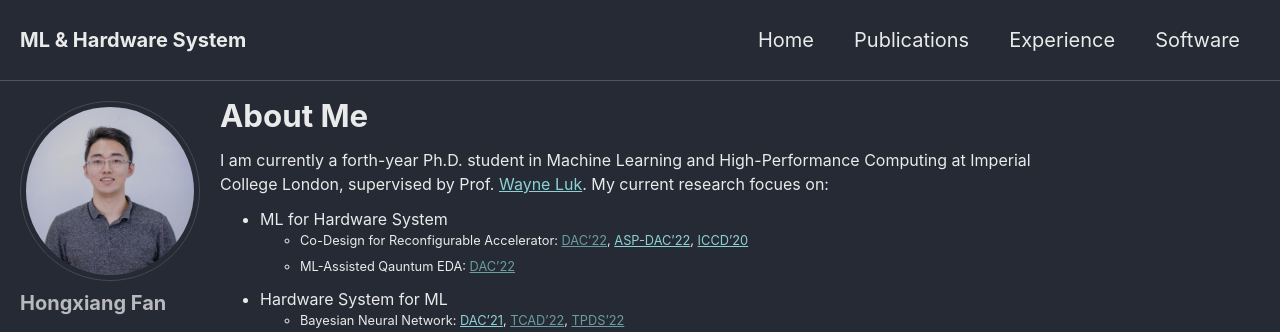
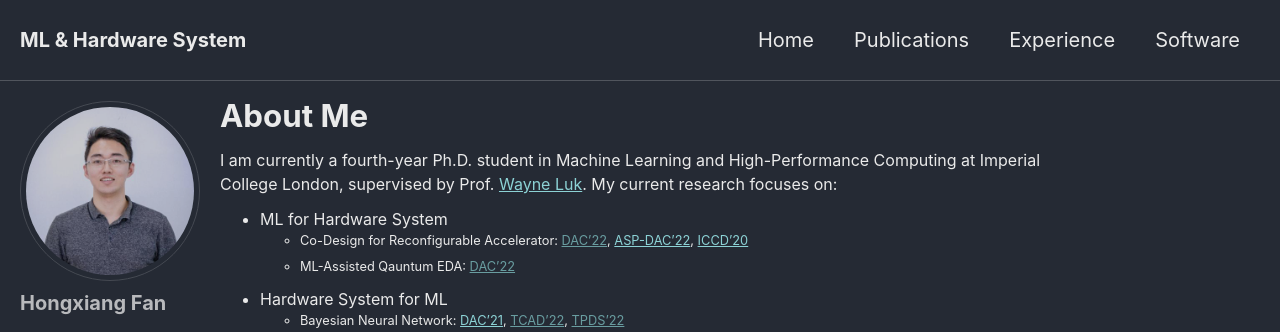
Before and after one commit to os-hxfan/os-hxfan.github.io, a Jekyll site: the page built from index.md, in a window 1280 px wide and 900 px high. Shown: the top 332 px of the window. Built offline with Jekyll 4.4.1, drawn with Linux system fonts in a browser that asks for light colours; cached includes are drawn as plain includes; our own code applies the rules of GitHub Pages for plain Markdown files.

Commit message:
Update index.md

```diff
--- a/index.md
+++ b/index.md
@@ -6,7 +6,7 @@ order: 1
 
 ### About Me
 
-I am currently a forth-year Ph.D. student in Machine Learning and High-Performance Computing at Imperial College London, supervised by Prof. [Wayne Luk](https://www.imperial.ac.uk/people/w.luk). My current research focues on:
+I am currently a fourth-year Ph.D. student in Machine Learning and High-Performance Computing at Imperial College London, supervised by Prof. [Wayne Luk](https://www.imperial.ac.uk/people/w.luk). My current research focuses on:
 
 - ML for Hardware System
     - Co-Design for Reconfigurable Accelerator: [DAC'22](), [ASP-DAC'22](https://arxiv.org/pdf/2111.12787.pdf), [ICCD'20](https://www.doc.ic.ac.uk/~wl/papers/20/iccd20hf.pdf)
```
